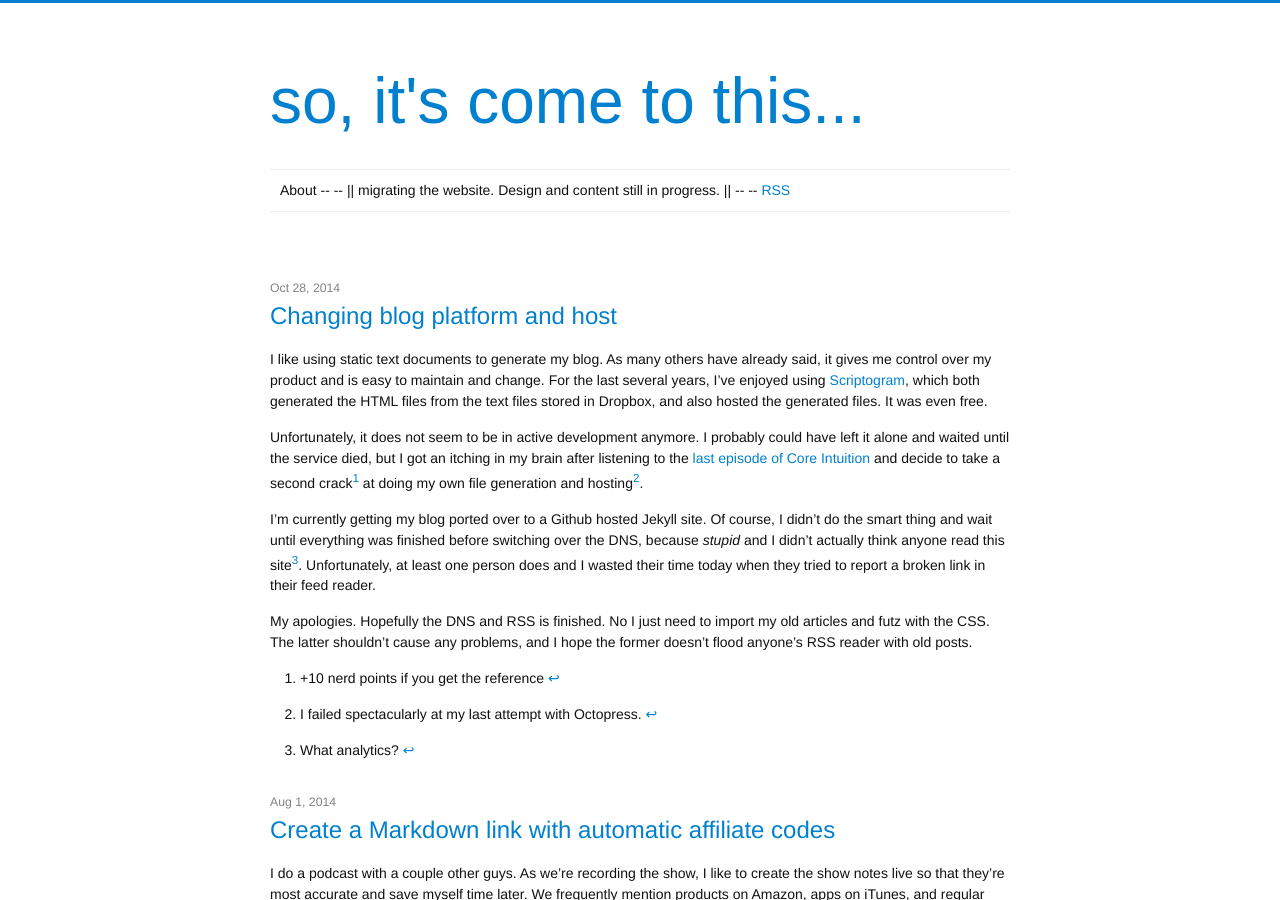
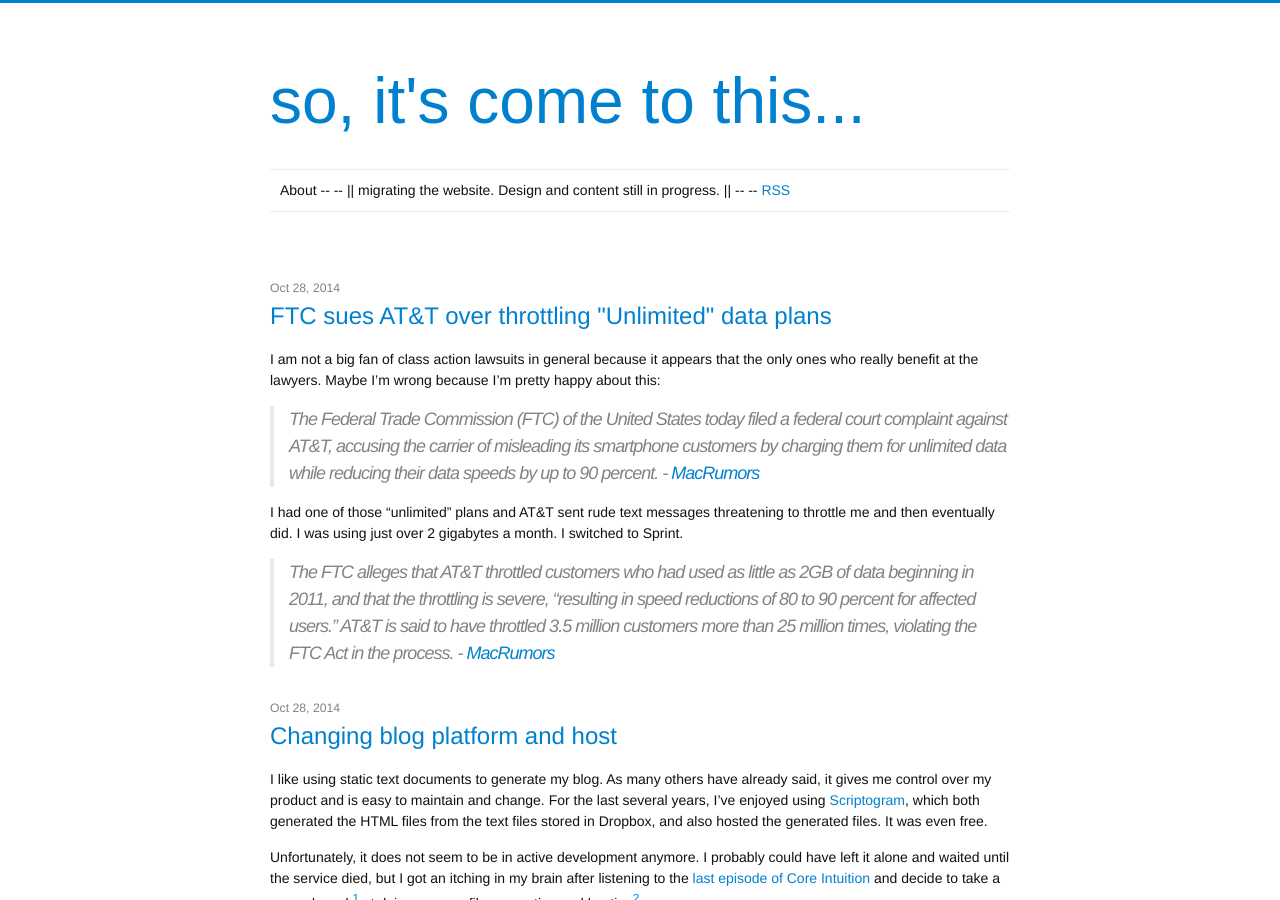
Before and after one commit to LK64076007A/LK64076007A.github.io, a Jekyll site: the page built from index.html, in a window 1280 px wide and 900 px high. Built offline with Jekyll 4.4.1, drawn with Linux system fonts in a browser that asks for light colours.

Commit message:
added article FTC sues AT&T over throttling "Unlimited" data plans

```diff
--- /dev/null
+++ b/_posts/2014-10-28-FTC-sues-AT&T over-throttling-"Unlimited"-data-plans.md
@@ -0,0 +1,14 @@
+---
+layout: post
+title: FTC sues AT&T over throttling "Unlimited" data plans
+date: 2014-10-28 15:09
+tags:
+link: http://www.macrumors.com/2014/10/28/ftc-sues-att-unlimited-data-throttling/
+---
+I am not a big fan of class action lawsuits in general because it appears that the only ones who really benefit at the lawyers. Maybe I'm wrong because I'm pretty happy about this:
+
+> The Federal Trade Commission (FTC) of the United States today filed a federal court complaint against AT&T, accusing the carrier of misleading its smartphone customers by charging them for unlimited data while reducing their data speeds by up to 90 percent. - [MacRumors](http://www.macrumors.com/2014/10/28/ftc-sues-att-unlimited-data-throttling/)
+
+I had one of those "unlimited" plans and AT&T sent rude text messages threatening to throttle me and then eventually did. I was using just over 2 gigabytes a month. I switched to Sprint.
+
+> The FTC alleges that AT&T throttled customers who had used as little as 2GB of data beginning in 2011, and that the throttling is severe, "resulting in speed reductions of 80 to 90 percent for affected users." AT&T is said to have throttled 3.5 million customers more than 25 million times, violating the FTC Act in the process.  - [MacRumors](http://www.macrumors.com/2014/10/28/ftc-sues-att-unlimited-data-throttling/)
```
Also changed, not shown: _posts/2014-07-29-Keyboard-Maestro-macro-screenshots.md (+0 -2 lines).
